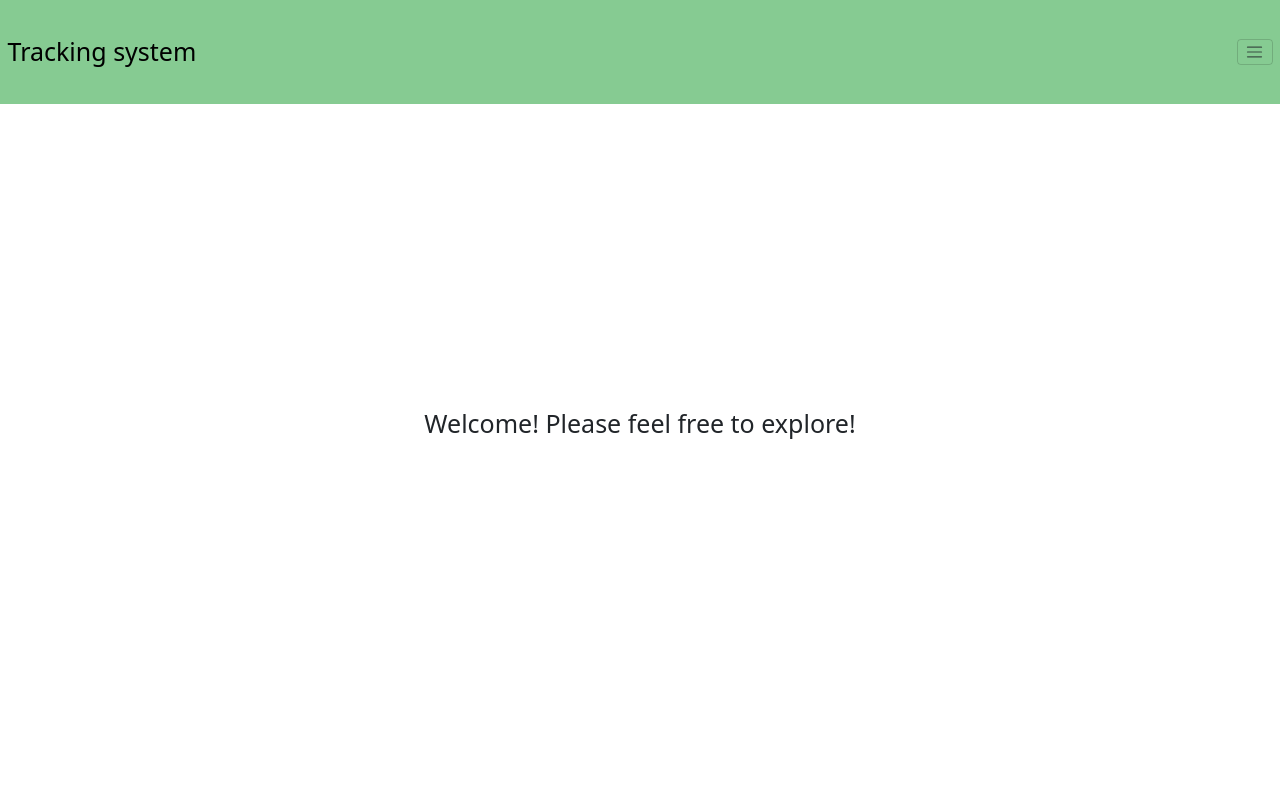
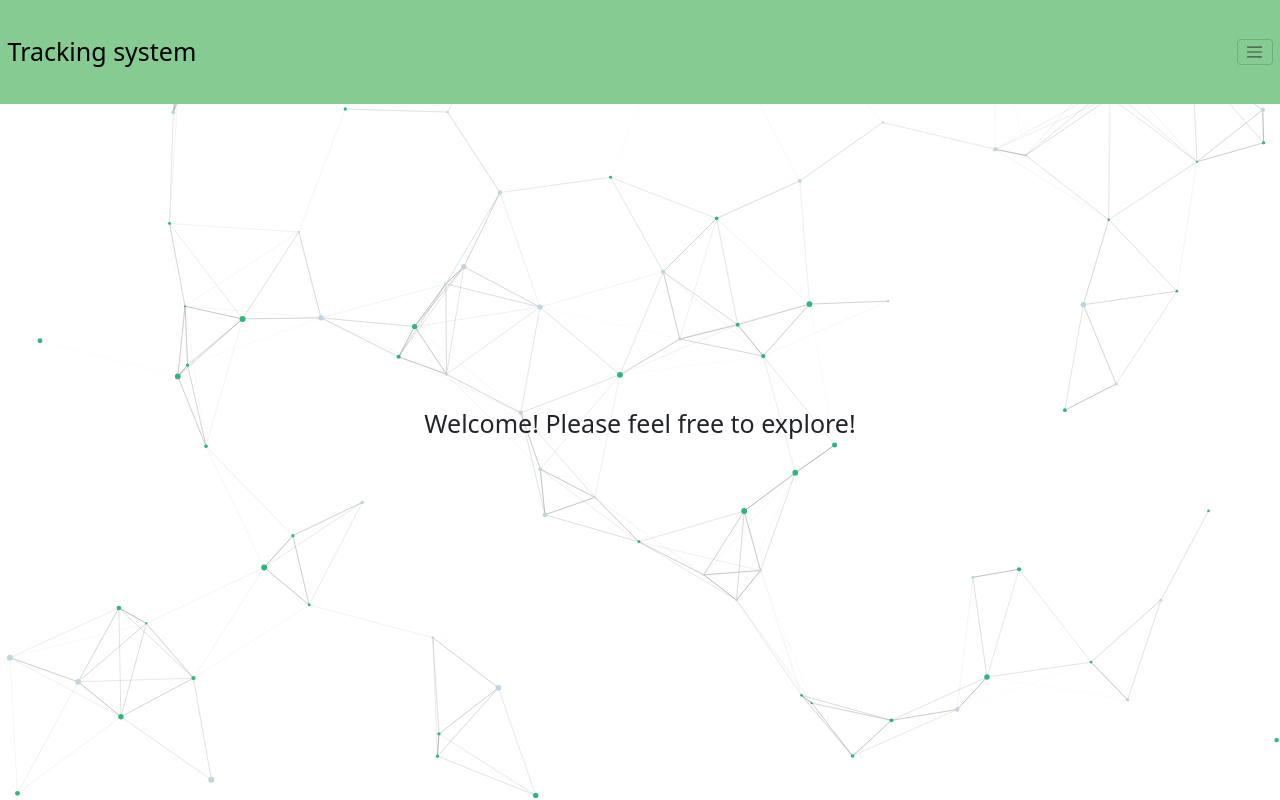
Before and after one commit to maja4s91/Tracking-system, a React (Vite) app in the folder vite-project/: page / in a window 1280 px wide. Built offline with nearby package versions, Linux system fonts and the light colour scheme; a web font is replaced by a local one.

Commit message:
Home page Animated Background added

```diff
--- a/vite-project/package.json
+++ b/vite-project/package.json
@@ -12,11 +12,14 @@
   "dependencies": {
     "@reduxjs/toolkit": "^2.2.1",
     "bootstrap": "^5.3.2",
+    "framer-motion": "^11.0.28",
     "react": "^18.2.0",
     "react-dom": "^18.2.0",
     "react-redux": "^9.1.0",
     "react-router-dom": "^6.22.1",
-    "redux-persist": "^6.0.0"
+    "react-tsparticles": "^2.12.2",
+    "redux-persist": "^6.0.0",
+    "tsparticles-slim": "^2.12.0"
   },
   "devDependencies": {
     "@types/react": "^18.2.55",
--- /dev/null
+++ b/vite-project/src/Components/AnimatedBackground.jsx
@@ -0,0 +1,55 @@
+import Particles from "react-tsparticles";
+import { loadSlim } from "tsparticles-slim";
+import { useCallback } from "react";
+
+const AnimatedBackground = () => {
+  const options = {
+    particles: {
+      number: {
+        value: 80,
+        density: {
+          enable: true,
+          area: 800,
+        },
+      },
+      color: {
+        value: ["#c0d6df", "#2EB67D"],
+        //"#19bded",
+      },
+      shape: {
+        type: "circle",
+      },
+      opacity: {
+        value: 1,
+      },
+      size: {
+        value: { min: 1, max: 3 },
+      },
+      links: {
+        enable: true,
+        distance: 150,
+        color: "#808080",
+        opacity: 0.4,
+        width: 1,
+      },
+      move: {
+        enable: true,
+        speed: 1.5,
+        direction: "none",
+        random: false,
+        straight: false,
+        outModes: "out",
+      },
+    },
+    fullScreen: {
+      enable: true,
+      zIndex: -1,
+    },
+  };
+  const particlesInit = useCallback(async (engine) => {
+    await loadSlim(engine);
+  }, []);
+
+  return <Particles init={particlesInit} options={options} />;
+};
+export default AnimatedBackground;
--- a/vite-project/src/Pages/Home/Home.jsx
+++ b/vite-project/src/Pages/Home/Home.jsx
@@ -1,8 +1,11 @@
+import { motion } from "framer-motion";
+import AnimatedBackground from "../../Components/AnimatedBackground";
 const Home = () => {
   return (
-    <div className="d-flex justify-content-center align-items-center vh-80 fs-1 px-3 ">
+    <motion.div className="d-flex justify-content-center align-items-center vh-80 fs-1 px-3 ">
       Welcome! Please feel free to explore!
-    </div>
+      <AnimatedBackground />
+    </motion.div>
   );
 };
 
```
Also changed, not shown: 1 other file (tests, documents, lock files or other folders).
